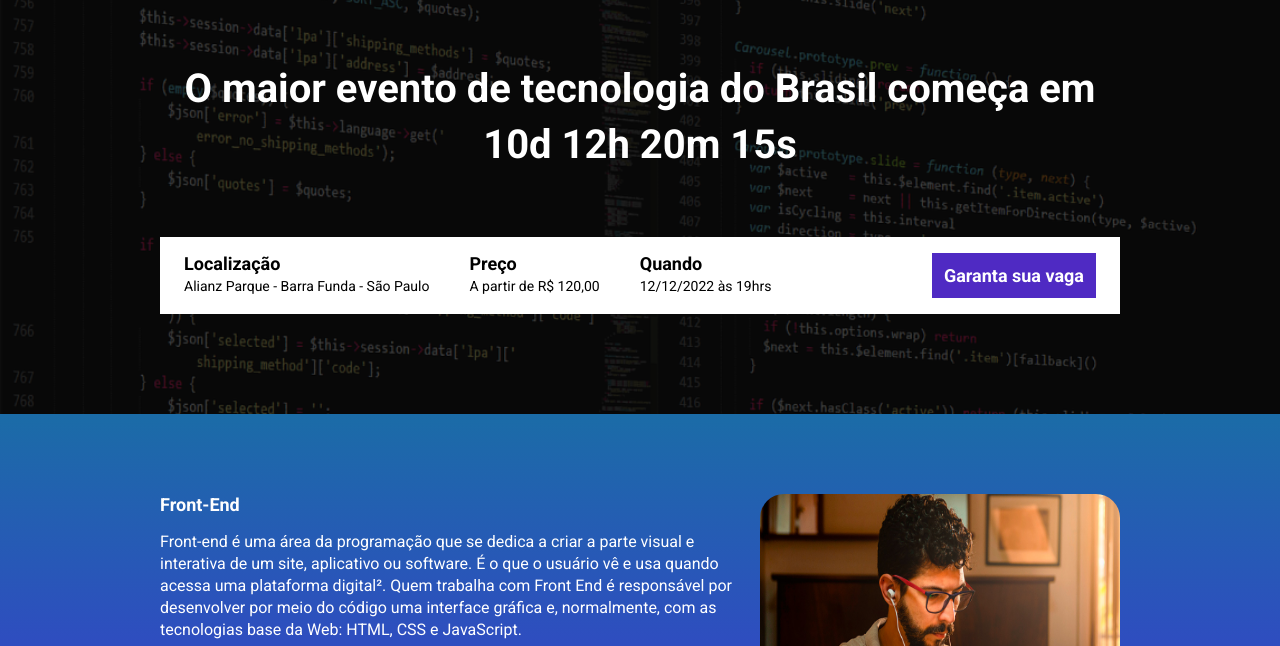
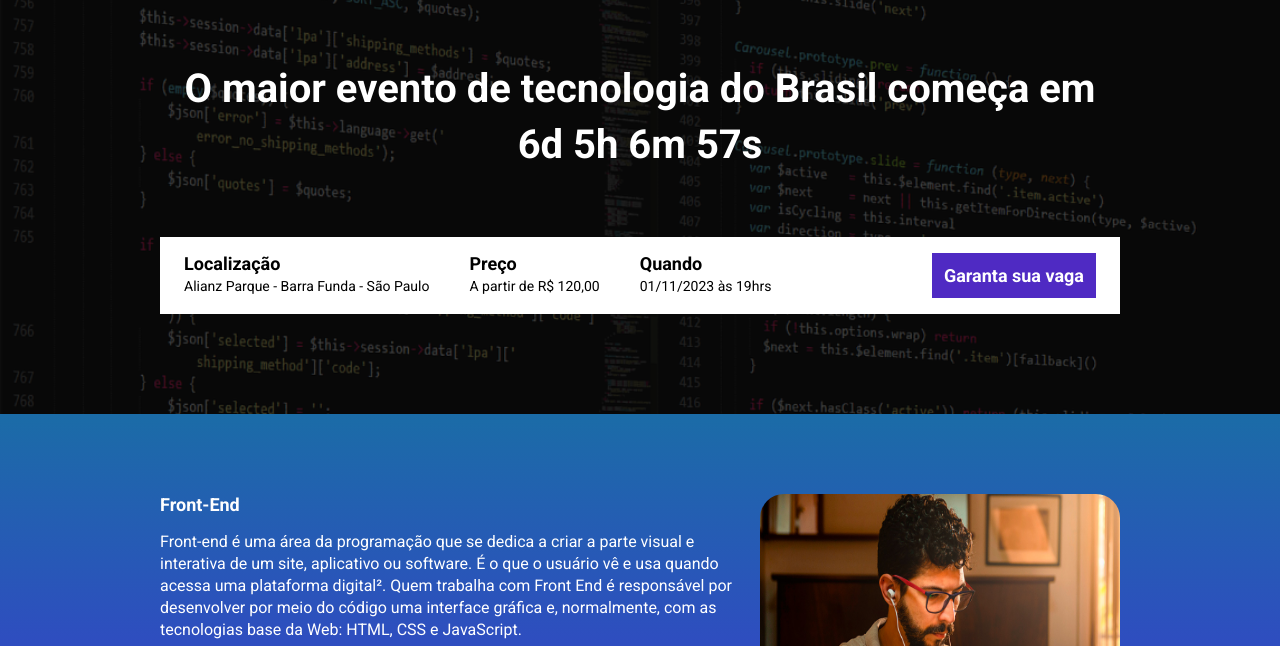
Before and after one commit to douglasciton/EBAC_TALKS, a website built with Parcel: page src/index.html in a window 1280 px wide. Shown: the part 147-793 px from the top of the page. Built offline with nearby package versions, Linux system fonts and the light colour scheme.

Commit message:
criando a contagem regressiva

```diff
--- a/package.json
+++ b/package.json
@@ -2,9 +2,9 @@
   "name": "ebac_talks",
   "version": "1.0.0",
   "description": "",
-  "main": "index.js",
   "scripts": {
     "dev": "parcel src/index.html src/styles/main.scss src/scripts/main.js --no-cache",
+    "build": "parcel build src/index.html",
     "test": "echo \"Error: no test specified\" && exit 1"
   },
   "keywords": [],
--- a/src/index.html
+++ b/src/index.html
@@ -19,7 +19,7 @@
         <div class="container">
             <img class="hero__logo" src="./images/ebac_logo.svg" alt="EBAC">
             <p class="hero__text">
-                O maior evento de tecnologia do Brasil começa em 10d 12h 20m 15s
+                O maior evento de tecnologia do Brasil começa em <span id="contador"></span>
             </p>
             <div class="infos-bar">
                 <ul class="infos-bar__infos">
@@ -33,7 +33,7 @@
                     </li>
                     <li class="infos-bar__infos__item">
                         <b>Quando</b>
-                        <p>12/12/2022 às 19hrs</p>
+                        <p>01/11/2023 às 19hrs</p>
                 </ul>
                 <a href="#" class="button button--primary">
                     Garanta sua vaga
--- a/src/scripts/main.js
+++ b/src/scripts/main.js
@@ -1 +1,27 @@
 AOS.init();
+
+const dataDoEvento = new Date(" october 1, 2023 19:00:00");
+const tiemStampDoEvento = dataDoEvento.getTime();
+
+const contaAsHoras = setInterval(function() {
+    const agora = new Date();
+    const timeStampAtual = agora.getTime();
+
+    const distanciaAteOEvento = tiemStampDoEvento - timeStampAtual;
+
+    const diaEmMs = 1000 * 60 * 60 * 24;
+    const horaEmMs = 1000 * 60 * 60;
+    const minutoEmMS = 1000 * 60;
+
+    const diasAteOEvento = Math.floor(distanciaAteOEvento / diaEmMs);
+    const horasAteOEvento = Math.floor((distanciaAteOEvento % diaEmMs) / horaEmMs);
+    const minutosAteOEvento = Math.floor((distanciaAteOEvento % horaEmMs) / minutoEmMS);
+    const segundosAteOEvento = Math.floor((distanciaAteOEvento % minutoEmMS) / 1000);
+
+    document.getElementById('contador').innerHTML = `${diasAteOEvento}d ${horasAteOEvento}h ${minutosAteOEvento}m ${segundosAteOEvento}s`;
+
+    if (distanciaAteOEvento < 0) {
+        clearInterval(contaAsHoras);
+        Document.getElementById('contador').innerHTML = 'O Evento já Terminou'
+    }
+}, 1000);
```
